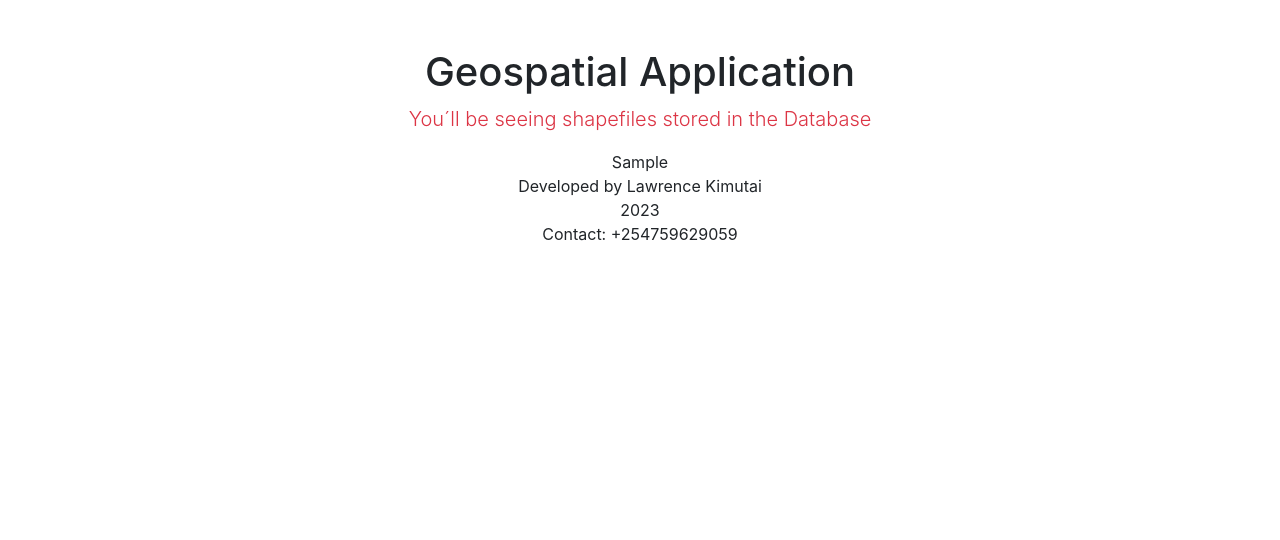
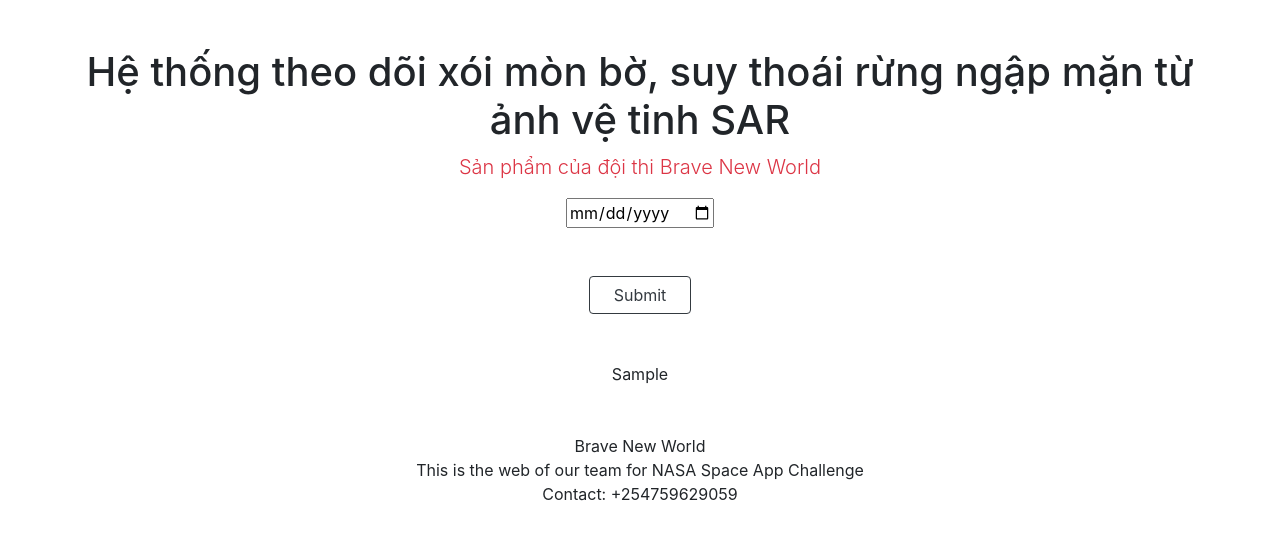
Before and after one commit to ltkdt/sparc_sar_demo, a Django app: template geoview/geoApp/templates/geoApp/home.html in a window 1280 px wide. Shown: the part 56-596 px from the top of the page. Run offline with Django 5.2, Linux system fonts and the light colour scheme; tables that the repository leaves empty hold one stand-in row (values such as "Sample post"); the template is opened without the code that fills it: values that come from a table or form of the project are taken from there, most other values are stand-ins (such as "Sample title", 1, 10 or a date in 2020); some libraries are stand-ins or nearby versions.

Commit message:
date button

```diff
--- a/cmt.txt
+++ b/cmt.txt
@@ -5,3 +5,5 @@
                         document.getElementById('latInput').value = e.latlng.lat.toFixed(4);
                         document.getElementById('lngInput').value = e.latlng.lng.toFixed(4);
                         document.getElementById('coordForm').submit();
+
+                        <button type="submit" style="background-color: #fff; color: #222; border: 2px solid #222; border-radius: 6px; padding: 6px 18px; font-weight: 500;">Submit</button>
--- /dev/null
+++ b/geoview/geoApp/forms.py
@@ -0,0 +1,11 @@
+from django import forms
+
+# Create custom widget in your forms.py file.
+class DateInput(forms.DateInput):
+    input_type = 'date'
+
+class LastActiveForm(forms.Form):
+    """
+    Last Active Date Form
+    """
+    last_active = forms.DateField(widget=DateInput)
--- a/geoview/geoApp/templates/geoApp/home.html
+++ b/geoview/geoApp/templates/geoApp/home.html
@@ -14,6 +14,12 @@
 
   <!-- Bootstrap core CSS -->
   <link rel="stylesheet" href="{% static '/bootstrap/css/bootstrap.min.css' %}">
+
+  <!-- Date range picker -->
+  <script type="text/javascript" src="https://cdn.jsdelivr.net/jquery/latest/jquery.min.js"></script>
+	<script type="text/javascript" src="https://cdn.jsdelivr.net/momentjs/latest/moment.min.js"></script>
+	<script type="text/javascript" src="https://cdn.jsdelivr.net/npm/daterangepicker/daterangepicker.min.js"></script>
+	<link rel="stylesheet" type="text/css" href="https://cdn.jsdelivr.net/npm/daterangepicker/daterangepicker.css" />
 
   <!-- Custom CSS -->
   <style>
@@ -55,20 +61,36 @@
     <div class="row">
 
       <div class="col-lg-12 text-center">
-        <h1 class="mt-5">Geospatial Application</h1>
-        <p class="lead text-danger">You´ll be seeing shapefiles stored in the Database</p>
+        <h1 class="mt-5">Hệ thống theo dõi xói mòn bờ, suy thoái rừng ngập mặn từ ảnh vệ tinh SAR</h1>
+        <p class="lead text-danger">Sản phẩm của đội thi Brave New World</p>
 
-    <form id="coordForm" action="/revClick/" method="POST" style="display:none;">
-                        <input type="hidden" name="lat" id="latInput">
-                        <input type="hidden" name="lng" id="lngInput">
-                        </form>
+    <form id="coordForm" action="/revClick/" method="POST">
+          {% csrf_token %}
+          {{ form.last_active }}
+
+          <div class="mb-5"></div> <!-- Adds extra space below the map -->
+
+          <input type="hidden" name="lat" id="latInput">
+          <input type="hidden" name="lng" id="lngInput">
+
+          <button type="submit" class="btn btn-outline-dark rounded px-4 fw-medium">Submit</button>
+          <div class="mb-5"></div> <!-- Adds extra space below the map -->
+    </form>
+
+
+
 
     {{ my_map|safe }}
 
+    <div class="mb-5"></div> <!-- Adds extra space below the map -->
+
+
+
+
 
         <ul class="list-unstyled">
-          <li>Developed by Lawrence Kimutai</li>
-          <li>2023</li>
+          <li>Brave New World</li>
+          <li>This is the web of our team for NASA Space App Challenge</li>
           <li>Contact: +254759629059</li>
         </ul>
       </div>
@@ -78,7 +100,9 @@
   <!-- Bootstrap core JavaScript -->
   <script src="{% static '/jquery/jquery.slim.min.js' %}"></script>
   <script src="{% static '/bootstrap/js/bootstrap.bundle.min.js' %}"></script>
-
+  <script>
+    console.log(document.getElementById('latInput').value);
+  </script>
 
 
 </body>
```
Also changed, not shown: geoview/geoApp/views.py (+10 -1 lines), html.txt (added, +7 -0 lines), mod.txt (+8 -0 lines).
